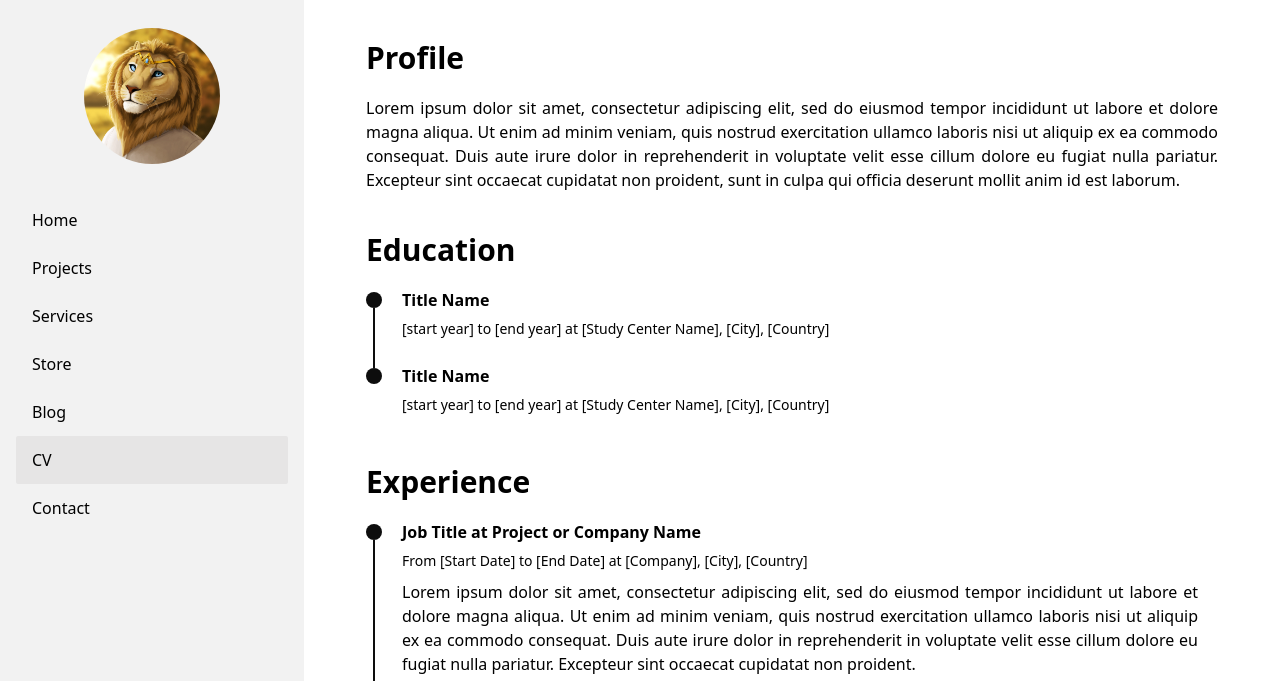
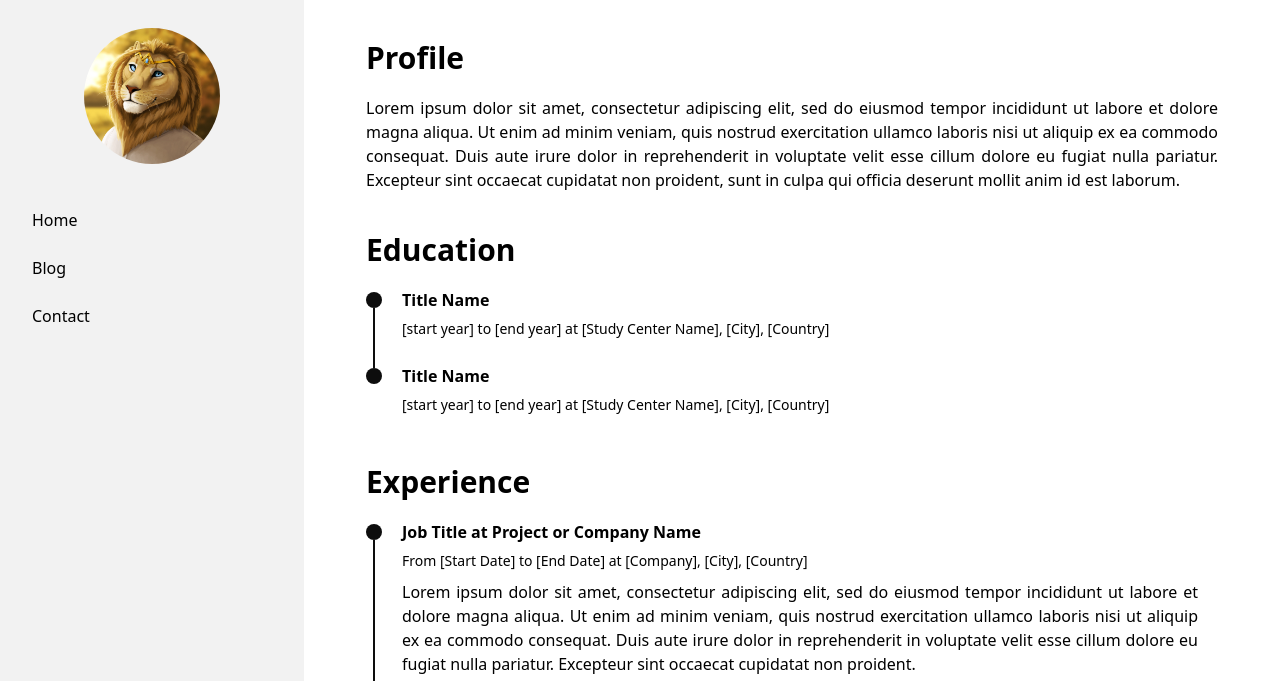
Before and after one commit to dangerousplay/personal-website, an Astro site: page /cv in a window 1280 px wide. Shown: the top 681 px of the page. Built offline with nearby package versions, Linux system fonts and the light colour scheme; Astro itself is replaced by a stand-in of ours; some packages are replaced by stand-ins of ours.

Commit message:
[Removed] Sidebar items not implemented

```diff
--- a/src/components/SideBarMenu.astro
+++ b/src/components/SideBarMenu.astro
@@ -5,15 +5,15 @@
 
 <ul class="menu grow shrink menu-md overflow-y-auto">
     <li><a class="py-3 text-base" id="home" href="/">Home</a></li>
-    <li><a class="py-3 text-base" id="projects" href="/projects">Projects</a></li>
-    <li><a class="py-3 text-base" id="services" href="/services">Services</a></li>
-    <li><a class="py-3 text-base" id="store" href="/store">Store</a></li>
+    <!--<li><a class="py-3 text-base" id="projects" href="/projects">Projects</a></li>-->
+    <!--<li><a class="py-3 text-base" id="services" href="/services">Services</a></li>-->
+    <!--<li><a class="py-3 text-base" id="store" href="/store">Store</a></li>-->
     <li><a class="py-3 text-base" id="blog" href="/blog/">Blog</a></li>
-    <li><a class="py-3 text-base" id="cv" href="/cv">CV</a></li>
+    <!--<li><a class="py-3 text-base" id="cv" href="/cv">CV</a></li>-->
     <li>
         <a
             class="py-3 text-base"
-            href="mailto:contact.manuelernestog@gmail.com"
+            href="mailto:dangerousplay715@gmail.com"
             target="_blank"
             referrerpolicy="no-referrer-when-downgrade">Contact</a
         >
```
